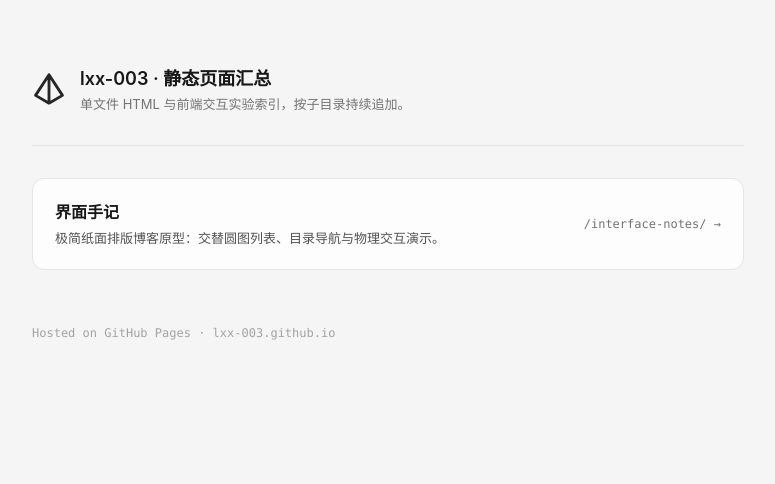
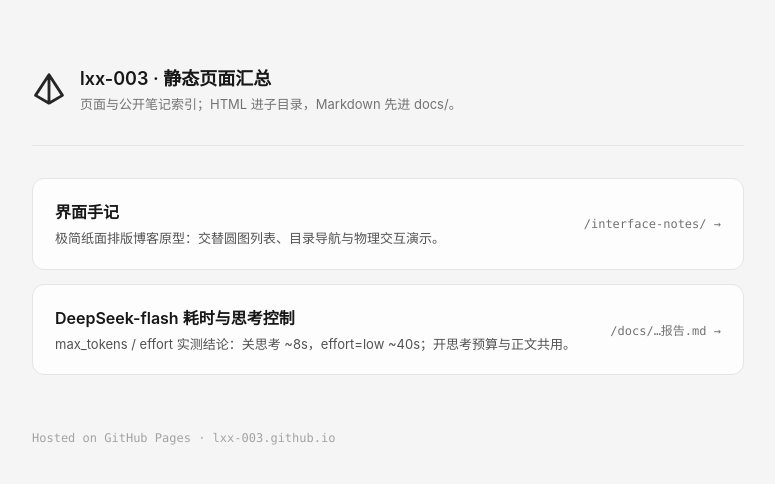
Before and after one commit to lxx-003/lxx-003.github.io, a plain HTML site: page index.html in a window 1280 px wide. Shown: the whole page, without its empty margins (252-1027 px from the left). Drawn offline with Linux system fonts and the light colour scheme.

Commit message:
feat: link DeepSeek-flash doc on homepage
Co-authored-by: Cursor <cursoragent@cursor.com>

```diff
--- a/index.html
+++ b/index.html
@@ -107,7 +107,7 @@
         </svg>
         <div>
           <h1>lxx-003 · 静态页面汇总</h1>
-          <p class="subtitle">单文件 HTML 与前端交互实验索引，按子目录持续追加。</p>
+          <p class="subtitle">页面与公开笔记索引；HTML 进子目录，Markdown 先进 docs/。</p>
         </div>
       </header>
 
@@ -119,6 +119,13 @@
           </div>
           <span class="card-path">/interface-notes/ →</span>
         </a>
+        <a class="card" href="./docs/DeepSeek-flash耗时与思考控制实测报告.md">
+          <div>
+            <div class="card-title">DeepSeek-flash 耗时与思考控制</div>
+            <div class="card-desc">max_tokens / effort 实测结论：关思考 ~8s，effort=low ~40s；开思考预算与正文共用。</div>
+          </div>
+          <span class="card-path">/docs/…报告.md →</span>
+        </a>
       </section>
 
       <footer>Hosted on GitHub Pages · lxx-003.github.io</footer>
```
